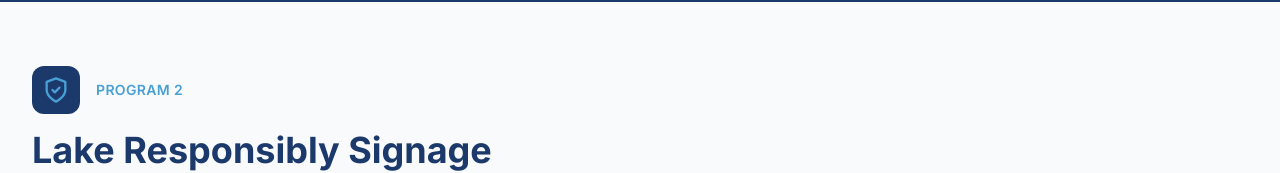
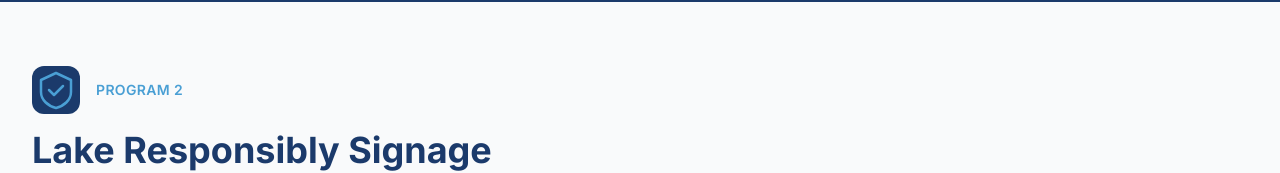
Before and after one commit to newty250/lakeforall-national, a Next.js app: page /education in a window 1280 px wide. Shown: the part 2388-2561 px from the top of the page. Built offline with nearby package versions, Linux system fonts and the light colour scheme.

Commit message:
Fix education card icons with inline SVGs

```diff
--- a/src/app/education/page.tsx
+++ b/src/app/education/page.tsx
@@ -132,9 +132,9 @@ export default function EducationPage() {
         <div className="max-w-7xl mx-auto px-4 sm:px-6 lg:px-8">
           <div className="flex items-center gap-4 mb-4">
             <div className="w-12 h-12 bg-sky-blue bg-opacity-20 rounded-xl flex items-center justify-center">
-              <svg className="w-7 h-7" viewBox="0 0 24 24" fill="none">
-                <path d="M2 10c3.33-4 6.67-4 10 0s6.67 4 10 0" stroke="#4A9FD4" strokeWidth="2.5" strokeLinecap="round" strokeLinejoin="round" />
-                <path d="M2 17c3.33-4 6.67-4 10 0s6.67 4 10 0" stroke="#4A9FD4" strokeWidth="2" strokeLinecap="round" strokeLinejoin="round" strokeOpacity="0.6" />
+              <svg width="40" height="40" viewBox="0 0 40 40" fill="none" xmlns="http://www.w3.org/2000/svg">
+                <path d="M2 20 Q8 12 14 20 Q20 28 26 20 Q32 12 38 20" stroke="#4A9FD4" strokeWidth="3" strokeLinecap="round" fill="none"/>
+                <path d="M2 28 Q8 20 14 28 Q20 36 26 28 Q32 20 38 28" stroke="#4A9FD4" strokeWidth="2" strokeLinecap="round" fill="none" opacity="0.6"/>
               </svg>
             </div>
             <span className="text-sky-blue font-semibold uppercase tracking-wide text-sm">
@@ -207,9 +207,9 @@ export default function EducationPage() {
         <div className="max-w-7xl mx-auto px-4 sm:px-6 lg:px-8">
           <div className="flex items-center gap-4 mb-4">
             <div className="w-12 h-12 bg-navy rounded-xl flex items-center justify-center">
-              <svg className="w-7 h-7" viewBox="0 0 24 24" fill="none">
-                <path d="M12 22s8-4 8-10V5l-8-3-8 3v7c0 6 8 10 8 10z" stroke="#4A9FD4" strokeWidth="2" strokeLinecap="round" strokeLinejoin="round" />
-                <path d="M9 12l2 2 4-4" stroke="#4A9FD4" strokeWidth="2" strokeLinecap="round" strokeLinejoin="round" />
+              <svg width="40" height="40" viewBox="0 0 40 40" fill="none" xmlns="http://www.w3.org/2000/svg">
+                <path d="M20 3 L35 10 L35 22 C35 30 28 36 20 38 C12 36 5 30 5 22 L5 10 Z" stroke="#4A9FD4" strokeWidth="2.5" strokeLinecap="round" strokeLinejoin="round" fill="none"/>
+                <path d="M13 20 L18 25 L27 16" stroke="#4A9FD4" strokeWidth="2.5" strokeLinecap="round" strokeLinejoin="round"/>
               </svg>
             </div>
             <span className="text-sky-blue font-semibold uppercase tracking-wide text-sm">
--- a/src/app/page.tsx
+++ b/src/app/page.tsx
@@ -164,9 +164,9 @@ export default function HomePage() {
             {/* WAVE Program Card */}
             <div className="bg-navy rounded-2xl p-8 text-white flex flex-col">
               <div className="w-12 h-12 bg-sky-blue bg-opacity-20 rounded-xl flex items-center justify-center mb-5">
-                <svg className="w-7 h-7" viewBox="0 0 24 24" fill="none">
-                  <path d="M2 10c3.33-4 6.67-4 10 0s6.67 4 10 0" stroke="#4A9FD4" strokeWidth="2.5" strokeLinecap="round" strokeLinejoin="round" />
-                  <path d="M2 17c3.33-4 6.67-4 10 0s6.67 4 10 0" stroke="#4A9FD4" strokeWidth="2" strokeLinecap="round" strokeLinejoin="round" strokeOpacity="0.6" />
+                <svg width="40" height="40" viewBox="0 0 40 40" fill="none" xmlns="http://www.w3.org/2000/svg">
+                  <path d="M2 20 Q8 12 14 20 Q20 28 26 20 Q32 12 38 20" stroke="#4A9FD4" strokeWidth="3" strokeLinecap="round" fill="none"/>
+                  <path d="M2 28 Q8 20 14 28 Q20 36 26 28 Q32 20 38 28" stroke="#4A9FD4" strokeWidth="2" strokeLinecap="round" fill="none" opacity="0.6"/>
                 </svg>
               </div>
               <h3 className="text-2xl font-extrabold text-white mb-3">The WAVE Program</h3>
@@ -200,9 +200,9 @@ export default function HomePage() {
             {/* Lake Responsibly Card */}
             <div className="bg-navy rounded-2xl p-8 text-white flex flex-col">
               <div className="w-12 h-12 bg-sky-blue bg-opacity-20 rounded-xl flex items-center justify-center mb-5">
-                <svg className="w-7 h-7" viewBox="0 0 24 24" fill="none">
-                  <path d="M12 22s8-4 8-10V5l-8-3-8 3v7c0 6 8 10 8 10z" stroke="#4A9FD4" strokeWidth="2" strokeLinecap="round" strokeLinejoin="round" />
-                  <path d="M9 12l2 2 4-4" stroke="#4A9FD4" strokeWidth="2" strokeLinecap="round" strokeLinejoin="round" />
+                <svg width="40" height="40" viewBox="0 0 40 40" fill="none" xmlns="http://www.w3.org/2000/svg">
+                  <path d="M20 3 L35 10 L35 22 C35 30 28 36 20 38 C12 36 5 30 5 22 L5 10 Z" stroke="#4A9FD4" strokeWidth="2.5" strokeLinecap="round" strokeLinejoin="round" fill="none"/>
+                  <path d="M13 20 L18 25 L27 16" stroke="#4A9FD4" strokeWidth="2.5" strokeLinecap="round" strokeLinejoin="round"/>
                 </svg>
               </div>
               <h3 className="text-2xl font-extrabold text-white mb-3">Lake Responsibly</h3>
```
